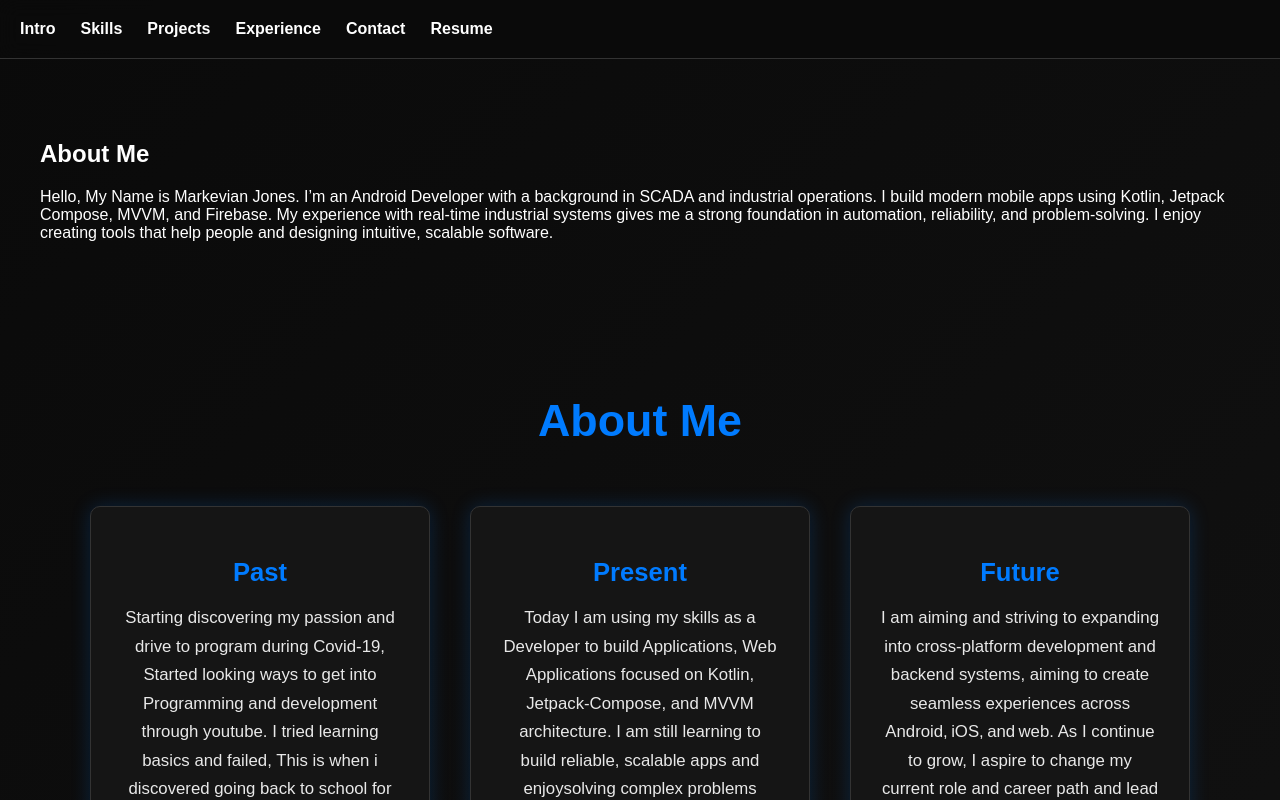
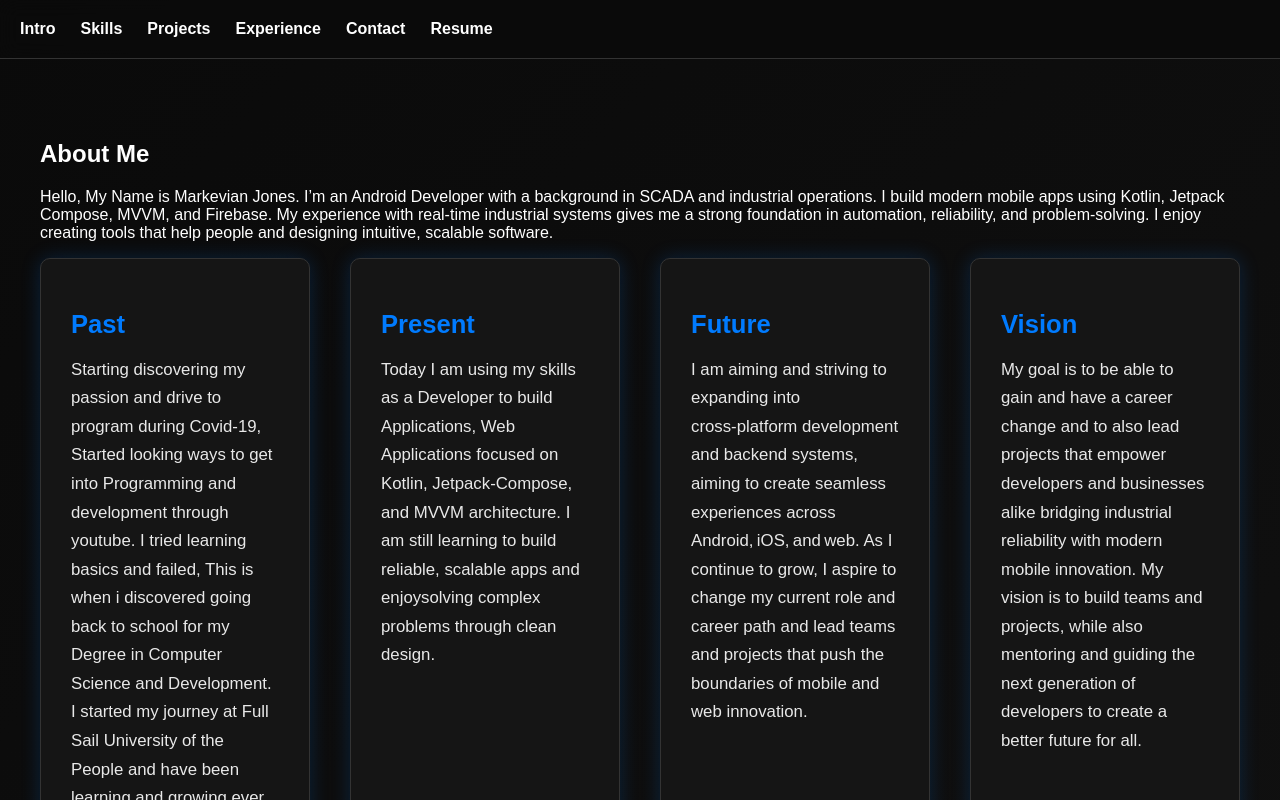
Before and after one commit to MarkyDev1220/portfolio, a React (Create React App) app: page / in a window 1280 px wide. Shown: the top 800 px of the page. Built offline with nearby package versions, Linux system fonts and the light colour scheme.

Commit message:
intro update

```diff
--- a/src/pages/Intro.js
+++ b/src/pages/Intro.js
@@ -11,6 +11,48 @@
         and problem‑solving. I enjoy creating tools that help people and designing intuitive,
         scalable software.
       </p>
+
+      <div className="about-grid">
+        <div className="about-card">
+          <h2 className="about-heading">Past</h2>
+          <p>
+            Starting discovering my passion and drive to program during Covid-19, Started looking
+            ways to get into Programming and development through youtube. I tried learning basics and failed,
+            This is when i discovered going back to school for my Degree in Computer Science and Development.
+            I started my journey at Full Sail University of the People and have been learning and
+            growing ever since.
+          </p>
+        </div>
+
+        <div className="about-card">
+          <h2 className="about-heading">Present</h2>
+          <p>
+            Today I am using my skills as a Developer  to build Applications, Web Applications
+            focused on Kotlin, Jetpack-Compose, and MVVM architecture. I am still learning to
+            build reliable, scalable apps and enjoysolving complex problems through clean design.
+          </p>
+        </div>
+
+        <div className="about-card">
+          <h2 className="about-heading">Future</h2>
+          <p>
+            I am aiming and striving to expanding into cross‑platform development and backend systems,
+            aiming to create seamless experiences across Android, iOS, and web. As I continue to grow,
+            I aspire to change my current role and career path and lead teams and projects
+            that push the boundaries of mobile and web innovation.
+          </p>
+        </div>
+
+        <div className="about-card">
+          <h2 className="about-heading">Vision</h2>
+          <p>
+            My goal is to be able to gain and have a career change and to also lead projects that
+            empower developers and businesses alike bridging industrial reliability with modern mobile
+            innovation. My vision is to build teams and projects, while also mentoring and guiding
+            the next generation of developers to create a better future for all.
+          </p>
+        </div>
+      </div>
     </section>
   );
 }
```
